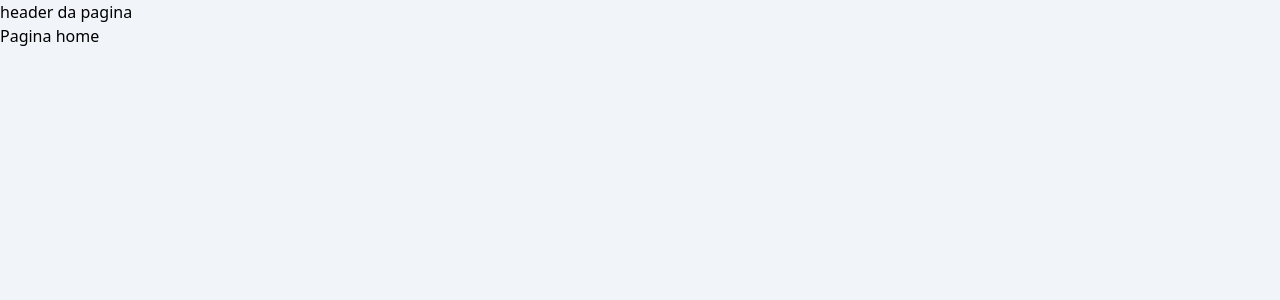
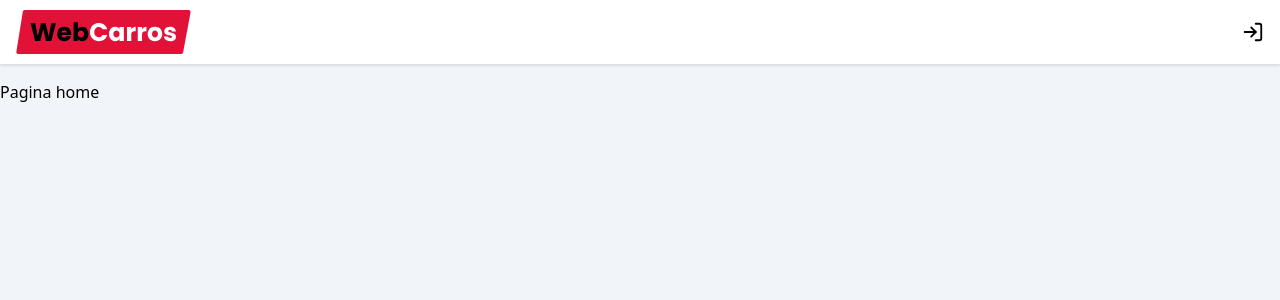
Before and after one commit to Egnaldo-Viana/webcarros, a React (Vite) app: page / in a window 1280 px wide. Shown: the top 300 px of the page. Built offline with nearby package versions, Linux system fonts and the light colour scheme.

Commit message:
feat: criando e estilizando componente header

```diff
--- a/package.json
+++ b/package.json
@@ -13,6 +13,7 @@
     "@tailwindcss/vite": "^4.1.18",
     "react": "^19.2.0",
     "react-dom": "^19.2.0",
+    "react-icons": "^5.5.0",
     "react-router": "^7.13.0",
     "tailwindcss": "^4.1.18"
   },
--- a/src/components/header/index.tsx
+++ b/src/components/header/index.tsx
@@ -1,7 +1,32 @@
+import { Link } from 'react-router';
+import logoImg from '../../assets/logo.svg';
+import { FiUser, FiLogIn } from 'react-icons/fi';
+
 export function Header() {
+  const signed = false;
+  const loadingAuth = false;
+
   return (
-    <header>
-      <h1>header da pagina</h1>
-    </header>
+    <div className="full flex items-center justify-center h-16 bg-white drop-shadow mb-4">
+      <header className="flex w-full items-center max-w-7xl justify-between px-4 mx-auto">
+        <Link to="/">
+          <img src={logoImg} alt="Logo do site" />
+        </Link>
+
+        {!loadingAuth && signed && (
+          <Link to="/dashboard">
+            <div className="border-2 rounded-full p-1 border-gray-900 ">
+              <FiUser size={22} color="#000" />
+            </div>
+          </Link>
+        )}
+
+        {!loadingAuth && !signed && (
+          <Link to="/login">
+            <FiLogIn size={22} color="#000" />
+          </Link>
+        )}
+      </header>
+    </div>
   );
 }
```
Also changed, not shown: 1 other file (tests, documents, lock files or other folders).
